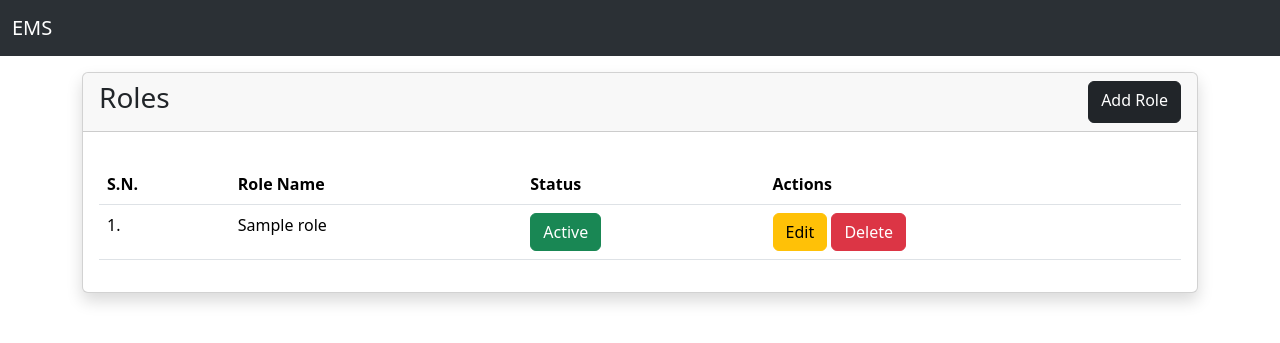
After one commit to sunilyadav97/employee-management-system, a Django app: page /roles/ in a window 1280 px wide. The commit adds this page. Shown: the top 343 px of the page. Run offline with Django 5.2, Linux system fonts and the light colour scheme; tables that the repository leaves empty hold one stand-in row (values such as "Sample post").

Commit message:
Completed role module.

```diff
--- a/emsapp/urls.py
+++ b/emsapp/urls.py
@@ -6,12 +6,17 @@ from .views import (
     PayRollListView, PayRollCreateView, PayRollUpdateView, PayRollDeleteView,
     AttendanceListView, AttendanceCreateView, AttendanceUpdateView, AttendanceDeleteView,
     LeaveListView, LeaveCreateView, LeaveUpdateView, LeaveDeleteView,
-    PerformanceListView, PerformanceCreateView, PerformanceUpdateView, PerformanceDeleteView, DashboardView
+    PerformanceListView, PerformanceCreateView, PerformanceUpdateView, PerformanceDeleteView, DashboardView,
+    RoleListView, RoleCreateView, RoleUpdateView, RoleDeleteView
 )
 
 app_name = "emsapp"
 urlpatterns = [
     path("", login_required(DashboardView.as_view()), name="dashboard"),
+    path('roles/', RoleListView.as_view(), name='role_list'),
+    path('role/new/', RoleCreateView.as_view(), name='role_create'),
+    path('role/<int:pk>/update/', RoleUpdateView.as_view(), name='role_update'),
+    path('role/<int:pk>/delete/', RoleDeleteView.as_view(), name='role_delete'),
     path('departments/', login_required(DepartmentListView.as_view()), name='department_list'),
     path('departments/new/', login_required(DepartmentCreateView.as_view()), name='department_create'),
     path('departments/<int:pk>/edit/', login_required(DepartmentUpdateView.as_view()), name='department_update'),
--- a/emsapp/views.py
+++ b/emsapp/views.py
@@ -1,12 +1,46 @@
 from django.contrib import messages
 from django.urls import reverse_lazy, reverse
 from django.views.generic import ListView, CreateView, UpdateView, DeleteView, TemplateView
-from .models import Department, Employee, PayRoll, Attendance, Leave, Performance
+from .models import Department, Employee, PayRoll, Attendance, Leave, Performance, Role
 from .forms import DepartmentForm, EmployeeForm, PayRollForm, AttendanceForm, LeaveForm, PerformanceForm
 
 
 class DashboardView(TemplateView):
     template_name = "emsapp/dashboard.html"
+
+
+class RoleListView(ListView):
+    model = Role
+    template_name = 'emsapp/role_list.html'
+
+
+class RoleCreateView(CreateView):
+    model = Role
+    template_name = 'emsapp/role_form.html'
+    fields = ['name', 'is_active']
+
+    def get_success_url(self):
+        messages.success(self.request, 'Role successfully created.')
+        return reverse("emsapp:role_list")
+
+
+class RoleUpdateView(UpdateView):
+    model = Role
+    template_name = 'emsapp/role_form.html'
+    fields = ['name', 'is_active']
+
+    def get_success_url(self):
+        messages.success(self.request, 'Role successfully updated.')
+        return reverse("emsapp:role_list")
+
+
+class RoleDeleteView(DeleteView):
+    model = Role
+    template_name = "utils/delete_confirmation.html"
+
+    def get_success_url(self):
+        messages.success(self.request, 'Role successfully deleted.')
+        return reverse("emsapp:role_list")
 
 
 class DepartmentListView(ListView):
--- /dev/null
+++ b/templates/emsapp/role_list.html
@@ -0,0 +1,44 @@
+{% extends "generic_base.html" %}
+{% block content %}
+    <div class="row">
+        <div class="col-md-12 m-auto">
+            <div class="card shadow">
+                <div class="card-header justify-content-between d-flex">
+                    <h3 class="card-title">Roles</h3>
+                    <a class="btn btn-dark" href="{% url 'emsapp:role_create' %}">Add Role</a>
+                </div>
+                <div class="card-body">
+                    <table class="table mt-3">
+                        <thead>
+                        <tr>
+                            <th>S.N.</th>
+                            <th>Role Name</th>
+                            <th>Status</th>
+                            <th>Actions</th>
+                        </tr>
+                        </thead>
+                        <tbody>
+                        {% for object in object_list %}
+                            <tr>
+                                <td>{{ forloop.counter }}.</td>
+                                <td>{{ object }}</td>
+                                <td>
+                                    {% if object.is_active %}
+                                        <span class="btn btn-success">Active</span>
+                                    {% else %}
+                                        <span class="btn btn-secondary">Inactive</span>
+                                    {% endif %}
+                                </td>
+                                <td>
+                                    <a href="{% url 'emsapp:role_update' pk=object.id %}" class="btn btn-warning">Edit</a>
+                                    <a href="{% url 'emsapp:role_delete' pk=object.id %}" class="btn btn-danger">Delete</a>
+                                </td>
+                            </tr>
+                        {% endfor %}
+                        </tbody>
+                    </table>
+                </div>
+            </div>
+        </div>
+    </div>
+{% endblock %}
--- a/templates/generic_base.html
+++ b/templates/generic_base.html
@@ -18,6 +18,9 @@
                 {% if request.user.is_authenticated %}
                     <li class="nav-item">
                         <a class="nav-link" aria-current="page" href="#">Dashboard</a>
+                    </li>
+                    <li class="nav-item">
+                        <a class="nav-link" href="{% url 'emsapp:role_list' %}">Role</a>
                     </li>
                     <li class="nav-item">
                         <a class="nav-link" href="{% url 'emsapp:department_list' %}">Department</a>
```
Also changed, not shown: templates/emsapp/role_form.html (added, +23 -0 lines).
